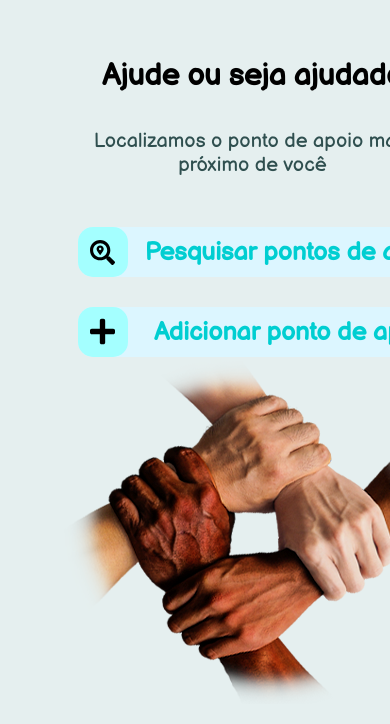
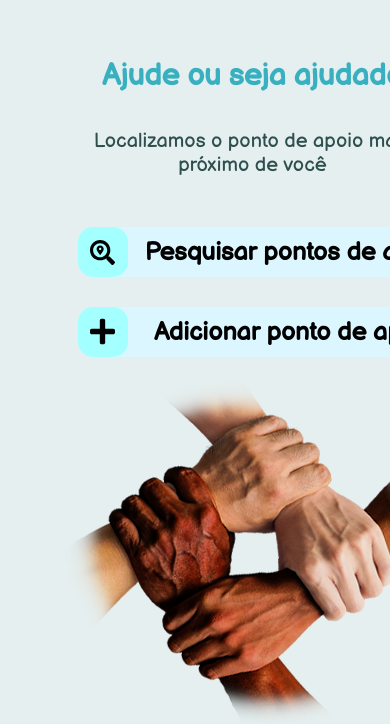
Before and after one commit to vitorgreco/apoio-proximo, a website: page src/html/index.html in a window 390 px wide. Shown: the part 121-845 px from the top of the page. Drawn offline with nearby package versions, Linux system fonts and the light colour scheme; files that its build step writes are made by us from their sources.

Commit message:
upgrade layout

```diff
--- a/public/css/home.css
+++ b/public/css/home.css
@@ -18,6 +18,7 @@
 #page-home header h2 {
     font-size: 50px;
     padding-top: 30px;
+    color: var(--title-color);
 }
 
 #page-home header p {
@@ -36,7 +37,7 @@
 #page-home .search a {
     width: 110%;
     background: var(--primary-color);
-    color: var(--title-color);
+    color: black;
     font-weight: 700;
     font-size: 25px;
     height: 50px;
@@ -76,7 +77,7 @@
 #page-home .add a {
     width: 110%;
     background: var(--primary-color);
-    color: var(--title-color);
+    color: black;
     font-weight: 700;
     font-size: 25px;
     height: 50px;
--- a/public/css/main.css
+++ b/public/css/main.css
@@ -1,9 +1,13 @@
 :root {
-    --title-color: #00CED1;
+    --title-color: #38b0c0;
     --primary-color: #dcf6ff;
     --after-color: #a4ffff;
     --text-color: #2F4F4F;
     --back-color: #0564641a;
+    --second-color: #caf8e5;
+    --after-second-color: #8bffd3;
+    --click-color: #47f2f5;
+
 }
 
 * {
--- a/public/css/responsive.css
+++ b/public/css/responsive.css
@@ -4,6 +4,7 @@
         position: initial;
         display: flex;
         justify-content: center;
+        margin-top: 20px;
     }
 
     #page-home header {
```
Also changed, not shown: public/css/create-point.css (+5 -5 lines).
